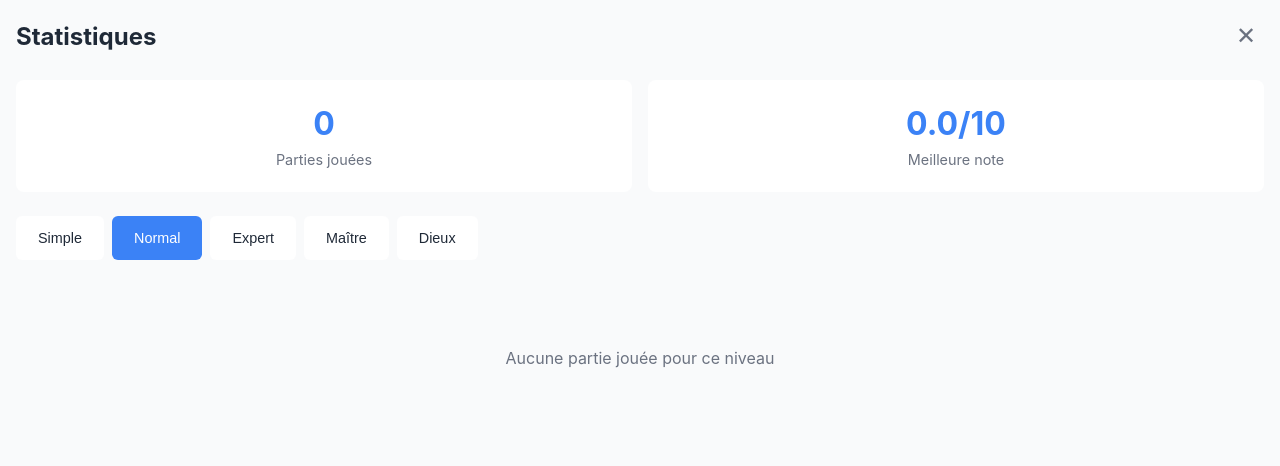
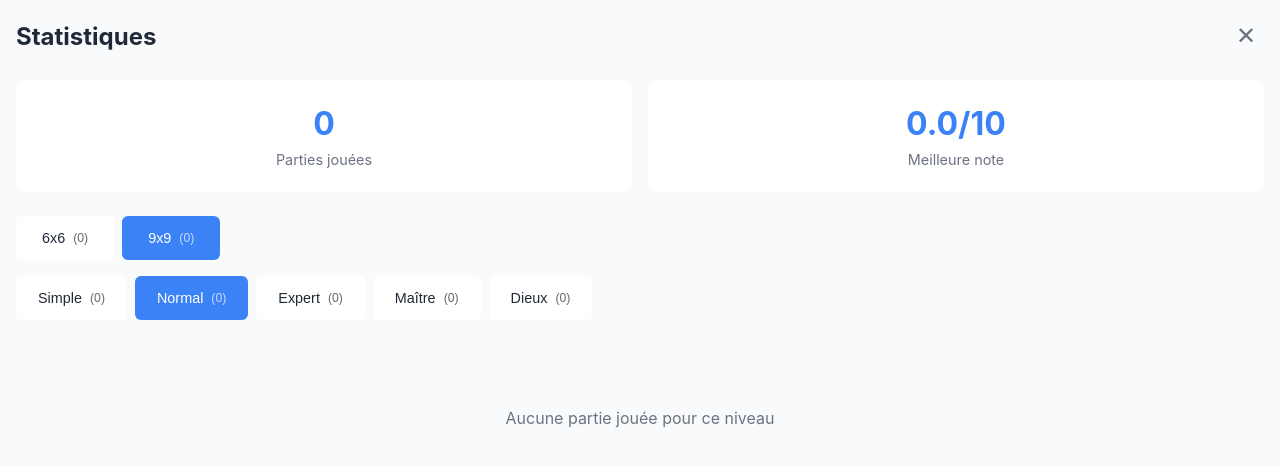
Before and after one commit to XjulI1/sudoku-pwa, a Vue app: page / in a window 1280 px wide. Both pictures are taken after a click on the button "📊 Voir les statistiques". Shown: the part 390-856 px from the top of the page. Built offline with nearby package versions, Linux system fonts and the light colour scheme.

Commit message:
feat: ajout de la gestion des tailles de grille dans les statistiques de jeu

```diff
--- a/src/components/Statistics.vue
+++ b/src/components/Statistics.vue
@@ -16,6 +16,19 @@
       </div>
     </div>
 
+    <div class="filter-section">
+      <div class="grid-size-tabs">
+        <button
+          v-for="size in gridSizes"
+          :key="size.value"
+          :class="{ active: selectedGridSize === size.value }"
+          @click="selectedGridSize = size.value"
+        >
+          {{ size.label }}
+          <span class="count">({{ getGridSizeCount(size.value) }})</span>
+        </button>
+      </div>
+
       <div class="difficulty-tabs">
         <button
           v-for="diff in difficulties"
@@ -24,7 +37,9 @@
           @click="selectedDifficulty = diff.value"
         >
           {{ diff.label }}
+          <span class="count">({{ getDifficultyCount(diff.value, selectedGridSize) }})</span>
         </button>
+      </div>
     </div>
 
     <div v-if="currentStats" class="difficulty-stats">
@@ -94,7 +109,7 @@
 
 <script setup lang="ts">
 import { ref, computed } from 'vue'
-import { Difficulty } from '@/types/sudoku'
+import { Difficulty, GridSize } from '@/types/sudoku'
 import { StatsManager } from '@/utils/statsManager'
 
 defineEmits<{
@@ -106,22 +121,46 @@ const difficulties = [
   { value: Difficulty.NORMAL, label: 'Normal' },
   { value: Difficulty.EXPERT, label: 'Expert' },
   { value: Difficulty.MAITRE, label: 'Maître' },
-  { value: Difficulty.DIEUX_SUDOKU, label: 'Dieux' }
+  { value: Difficulty.DIEUX_SUDOKU, label: 'Dieux' },
+]
+
+const gridSizes = [
+  { value: GridSize.SIX, label: '6x6' },
+  { value: GridSize.NINE, label: '9x9' },
 ]
 
 const selectedDifficulty = ref<Difficulty>(Difficulty.NORMAL)
+const selectedGridSize = ref<GridSize>(GridSize.NINE)
 
 const totalGamesPlayed = computed(() => StatsManager.getTotalGamesPlayed())
 const bestScore = computed(() => StatsManager.getBestScore())
 
 const currentStats = computed(() => {
-  return StatsManager.loadDifficultyStats(selectedDifficulty.value)
+  return StatsManager.loadDifficultyStats(selectedDifficulty.value, selectedGridSize.value)
 })
 
 const sortedHistory = computed(() => {
   if (!currentStats.value) return []
   return [...currentStats.value.history].sort((a, b) => b.completedAt - a.completedAt)
 })
+
+// Compte le nombre de parties pour une taille de grille donnée
+const getGridSizeCount = (gridSize: GridSize): number => {
+  let total = 0
+  difficulties.forEach((diff) => {
+    const stats = StatsManager.loadDifficultyStats(diff.value, gridSize)
+    if (stats) {
+      total += stats.gamesPlayed
+    }
+  })
+  return total
+}
+
+// Compte le nombre de parties pour une difficulté et taille données
+const getDifficultyCount = (difficulty: Difficulty, gridSize: GridSize): number => {
+  const stats = StatsManager.loadDifficultyStats(difficulty, gridSize)
+  return stats?.gamesPlayed || 0
+}
 
 function formatTime(milliseconds: number): string {
   return StatsManager.formatTime(milliseconds)
@@ -214,10 +253,44 @@ function getScoreClass(score: number): string {
   font-size: 0.9rem;
 }
 
+.filter-section {
+  margin-bottom: 1.5rem;
+}
+
+.grid-size-tabs {
+  display: flex;
+  gap: 0.5rem;
+  margin-bottom: 1rem;
+}
+
+.grid-size-tabs button {
+  padding: 0.75rem 1.5rem;
+  background: var(--cell-bg);
+  border: 2px solid transparent;
+  border-radius: 6px;
+  cursor: pointer;
+  color: var(--text-primary);
+  font-size: 0.9rem;
+  font-weight: 500;
+  white-space: nowrap;
+  transition: all 0.2s;
+  display: flex;
+  align-items: center;
+  gap: 0.5rem;
+}
+
+.grid-size-tabs button:hover {
+  background: var(--cell-hover);
+}
+
+.grid-size-tabs button.active {
+  background: var(--primary);
+  color: white;
+}
+
 .difficulty-tabs {
   display: flex;
   gap: 0.5rem;
-  margin-bottom: 1.5rem;
   overflow-x: auto;
 }
 
@@ -232,6 +305,9 @@ function getScoreClass(score: number): string {
   font-weight: 500;
   white-space: nowrap;
   transition: all 0.2s;
+  display: flex;
+  align-items: center;
+  gap: 0.5rem;
 }
 
 .difficulty-tabs button:hover {
@@ -241,6 +317,11 @@ function getScoreClass(score: number): string {
 .difficulty-tabs button.active {
   background: var(--primary);
   color: white;
+}
+
+.count {
+  opacity: 0.7;
+  font-size: 0.85em;
 }
 
 .stats-grid {
--- a/src/utils/statsManager.ts
+++ b/src/utils/statsManager.ts
@@ -102,8 +102,16 @@ export class StatsManager {
   /**
    * Charge les statistiques d'une difficulté spécifique
    */
-  static loadDifficultyStats(difficulty: Difficulty): DifficultyStats | null {
+  static loadDifficultyStats(difficulty: Difficulty, gridSize?: GridSize): DifficultyStats | null {
     const allStats = this.loadAllStats()
+
+    // Si gridSize est spécifié, utiliser la clé composite
+    if (gridSize !== undefined) {
+      const statsKey = `${difficulty}-${gridSize}` as Difficulty
+      return allStats[statsKey] || null
+    }
+
+    // Sinon, chercher les anciennes stats (compatibilité)
     return allStats[difficulty] || null
   }
 
```
Lines whose indentation alone changed are shown as unchanged.
